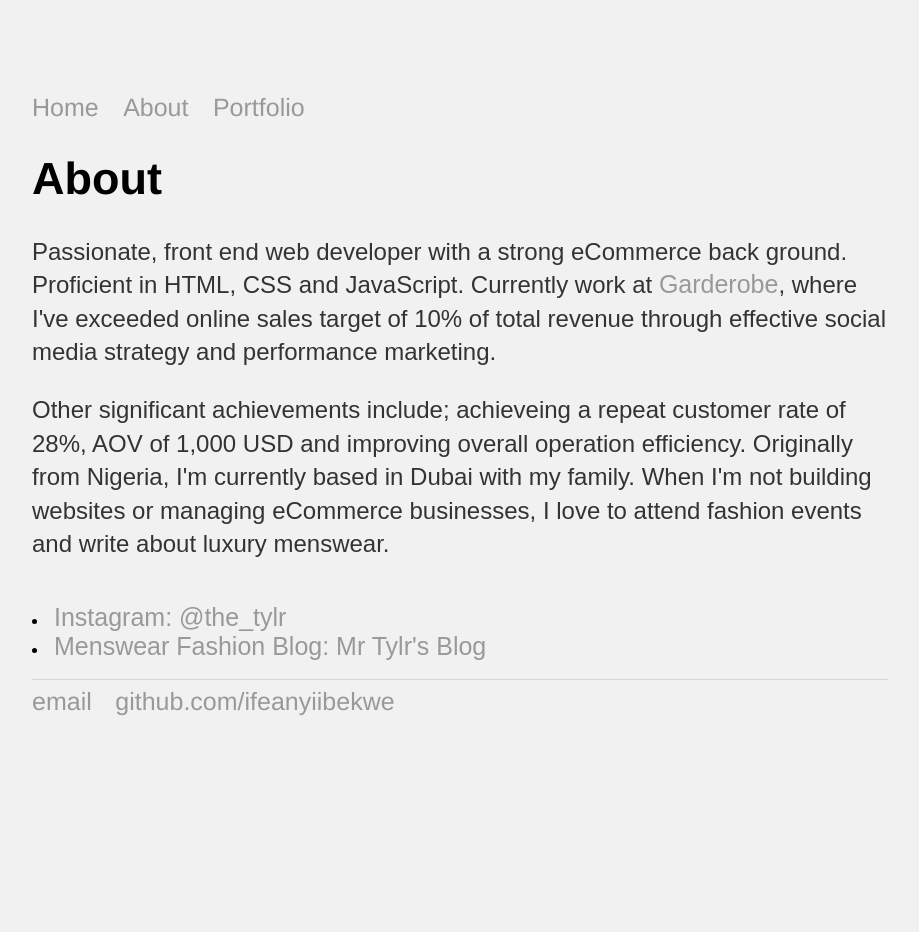
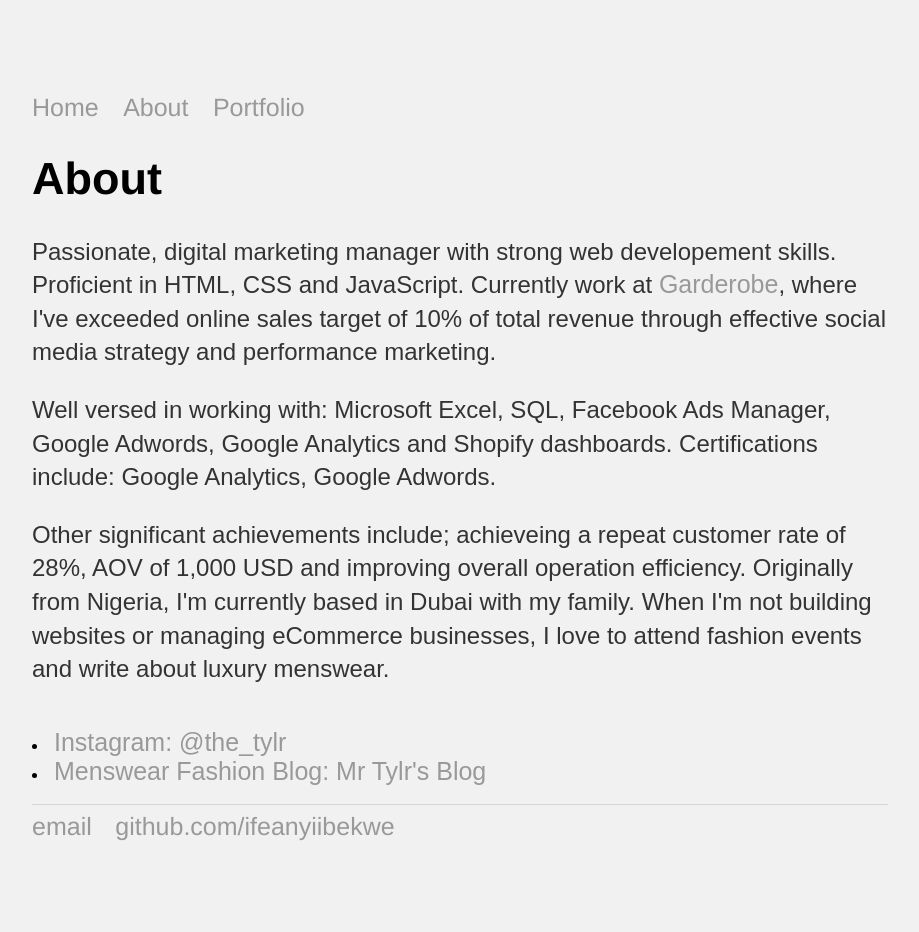
Before and after one commit to IfeanyiIbekwe/ifeanyiibekwe.github.io, a Jekyll site: the page built from about/index.html, in a window 1280 px wide. Shown: the whole page, without its empty margins (180-1099 px from the left). Built offline with Jekyll 4.4.1, drawn with Linux system fonts in a browser that asks for light colours; before the commit the page ends 900 px from its top, so only the background shows below that.

Commit message:
Update index.html

```diff
--- a/about/index.html
+++ b/about/index.html
@@ -4,9 +4,13 @@ title: About Ifeanyi Ibekwe
 ---
 		<div class="about">
 			<h1>About</h1>
-			<p>Passionate, front end web developer with a strong eCommerce back ground. Proficient in HTML, CSS and JavaScript. Currently work at <a href="https://garderobe.ae">Garderobe</a>, where I've exceeded online sales target of 10% of total revenue through effective social media strategy and performance marketing.
+			<p>Passionate, digital marketing manager with strong web developement skills. Proficient in HTML, CSS and JavaScript. Currently work at <a href="https://garderobe.ae">Garderobe</a>, where I've exceeded online sales target of 10% of total revenue through effective social media strategy and performance marketing.
 
-      </p><p>Other significant achievements include; achieveing a repeat customer rate of 28%, AOV of 1,000 USD and improving overall operation efficiency. Originally from Nigeria, I'm currently based in Dubai with my family. When I'm not building websites or managing eCommerce businesses, I love to attend fashion events and write about luxury menswear.</p>
+      </p>
+
+			<p>Well versed in working with: Microsoft Excel, SQL, Facebook Ads Manager, Google Adwords, Google Analytics and Shopify dashboards.
+
+Certifications include: Google Analytics, Google Adwords.</p><p>Other significant achievements include; achieveing a repeat customer rate of 28%, AOV of 1,000 USD and improving overall operation efficiency. Originally from Nigeria, I'm currently based in Dubai with my family. When I'm not building websites or managing eCommerce businesses, I love to attend fashion events and write about luxury menswear.</p>
 				<br>
 			<li><a href="https://www.instagram.com/the_tylr/" target="_blank">Instagram: @the_tylr</a></li>
 				<li><a href="https://www.mrtylr.com/blog" target="_blank">Menswear Fashion Blog: Mr Tylr's Blog</a></li>
```
